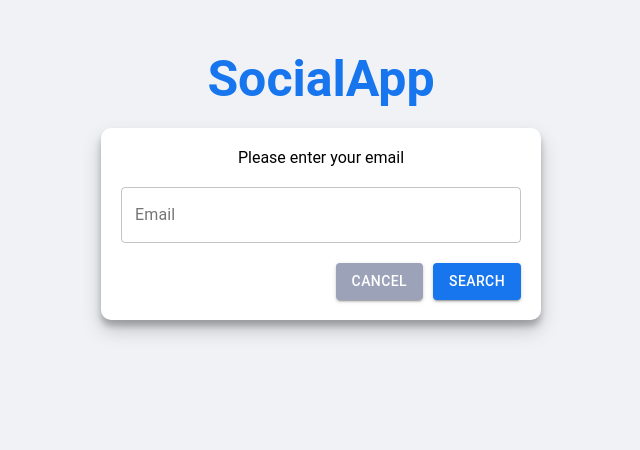
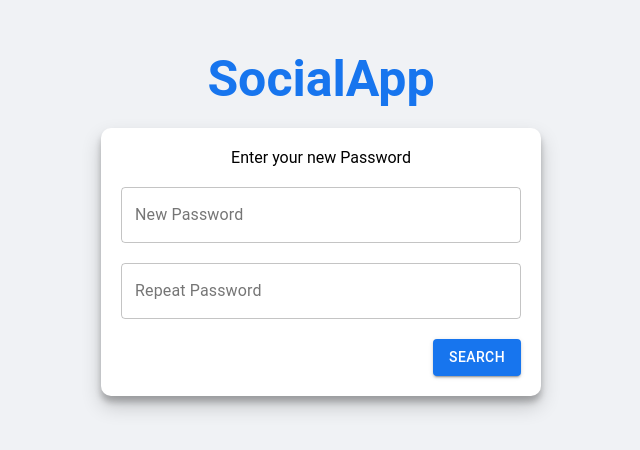
Before and after one commit to BohdanPaniv/SocialApp, a React (Create React App) app in the folder root/frontend/: page /changePassword in a window 1280 px wide. Shown: the top 450 px of the page, without its empty margins (319-959 px from the left). Built offline with nearby package versions, Linux system fonts and the light colour scheme.

Commit message:
changePasswordCard updated

```diff
--- a/root/frontend/src/components/changePasswordCard/ChangePasswordCard.jsx
+++ b/root/frontend/src/components/changePasswordCard/ChangePasswordCard.jsx
@@ -1,39 +1,52 @@
-import "./changePasswordCard.css";
+import "./changePasswordCard.scss";
 import TextField from "@material-ui/core/TextField";
 import Button from "@material-ui/core/Button";
+import Card from "../card/Card";
 
-const changePasswordCard = () => {
-  return (
+const ChangePasswordCard = () => {
+  return(
+    <div className="change-password-card">
+      <Card>
         <form className="change-password-form" noValidate>
-      <div className="change-password-form-text">
+          <div className="form-text">
             <span>
-          Please enter your email
+              Enter your new Password
             </span>
           </div>
-      <div className="change-password-form-control">
+          <div className="form-control">
             <TextField
-          type="email"
-          className="change-password-form-input"
-          label="Email"
-          variant="outlined"/>
+              type="password"
+              autoComplete="on"
+              className="form-input"
+              label="New Password"
+              variant="outlined"
+            />
           </div>
-      <div className="change-password-form-btn-block">
+          <div className="form-control">
+            <TextField
+              type="password"
+              autoComplete="on"
+              className="form-input"
+              label="Repeat Password"
+              variant="outlined"
+            />
+          </div>
+          <div className="form-control
+                          execute-button
+                          last-element"
+          >
             <Button
               variant="contained"
-          className="change-password-cancel-button"
-          href="/"
-          color="primary">
-            Cancel
-        </Button>
-        <Button
-          variant="contained"
-          className="change-password-search-button"
-          color="primary">
+              className="change-password-button"
+              color="primary"
+            >
               Search
             </Button>
           </div>
         </form>
-  );
+      </Card>
+    </div>
+  )
 }
 
-export default changePasswordCard;
+export default ChangePasswordCard;
--- a/root/frontend/src/components/changePasswordCard/changePasswordCard.css
+++ /dev/null
@@ -1,54 +0,0 @@
-.change-password-form-control,
-.change-password-form-action,
-.change-password-form-text{
-  display: flex;
-  width: 100%;
-  margin-bottom: 20px;
-}
-
-.change-password-form{
-  height: max-content;
-  padding: 20px;
-  width: 400px;
-  background-color: white;
-  border-radius: 10px;
-  display: flex;
-  flex-direction: column;
-  justify-content: space-between;
-  box-shadow: 0 10px 20px rgba(0,0,0,0.19), 0 6px 6px rgba(0,0,0,0.23);
-}
-
-.change-password-form-control input,
-.change-password-form-text span{
-  width: 100%;
-}
-
-.change-password-form-input{
-  width: 100%;
-}
-
-.change-password-form-action
-.MuiButton-label{
-  text-transform: none;
-  font-size: 20px;
-}
-
-.change-password-search-button{
-  background-color: #1775ee!important;
-}
-
-.change-password-cancel-button{
-  background-color: #9ca2b8!important;
-  margin-right: 10px!important;
-}
-
-.change-password-form-text{
-  text-align: center;
-  justify-content: center;
-}
-
-.change-password-form-btn-block{
-  display: flex;
-  flex-direction: row;
-  justify-content: flex-end;
-}
--- /dev/null
+++ b/root/frontend/src/components/changePasswordCard/changePasswordCard.scss
@@ -0,0 +1,95 @@
+.change-password-card{
+  .change-password-form{
+    .form-control{
+      display: flex;
+      width: 100%;
+      margin-bottom: 20px;
+
+      input{
+        width: 100%;
+      }
+
+      &.execute-button{
+        display: flex;
+        justify-content: flex-end;
+      }
+    }
+
+    .change-password-form-action{
+      display: flex;
+      width: 100%;
+      margin-bottom: 20px;
+
+      .MuiButton-label{
+        text-transform: none;
+        font-size: 20px;
+      }
+    }
+
+    .form-text{
+      display: flex;
+      width: 100%;
+      margin-bottom: 20px;
+      text-align: center;
+      justify-content: center;
+
+      span{
+        width: 100%;
+      }
+    }
+
+    .form-input{
+      width: 100%;
+    }
+
+    .change-password-button{
+      background-color: #1775ee!important;
+    }
+
+    .cancel-button{
+      background-color: #9ca2b8!important;
+      margin-right: 10px!important;
+    }
+
+    .form-btn-block{
+      display: flex;
+      flex-direction: row;
+      justify-content: flex-end;
+    }
+
+    .last-element{
+      margin-bottom: 0;
+    }
+  }
+}
+
+@media (max-width: 900px){
+  .change-password-card{
+    width: 300px;
+
+    .card-container{
+      background-color: #f0f2f5;
+      width: 100%;
+      max-width: 400px;
+      padding: 0;
+      box-shadow:none;
+    }
+
+    .change-password-form{
+      .form-input{
+        background-color: white;
+      }
+
+      .cancel-button,
+      .change-password-button{
+        height: 35px;
+      }
+    }
+  }
+
+  @media (max-width:300px){
+    .change-password-card{
+      width: 100%;
+    }
+  }
+}
```
Lines whose indentation alone changed are shown as unchanged.
